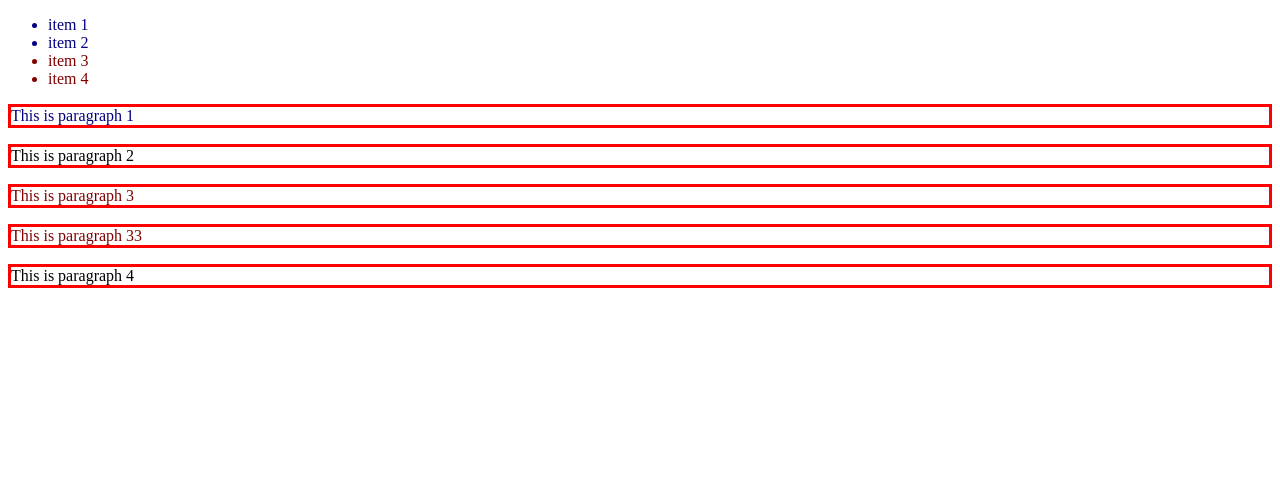
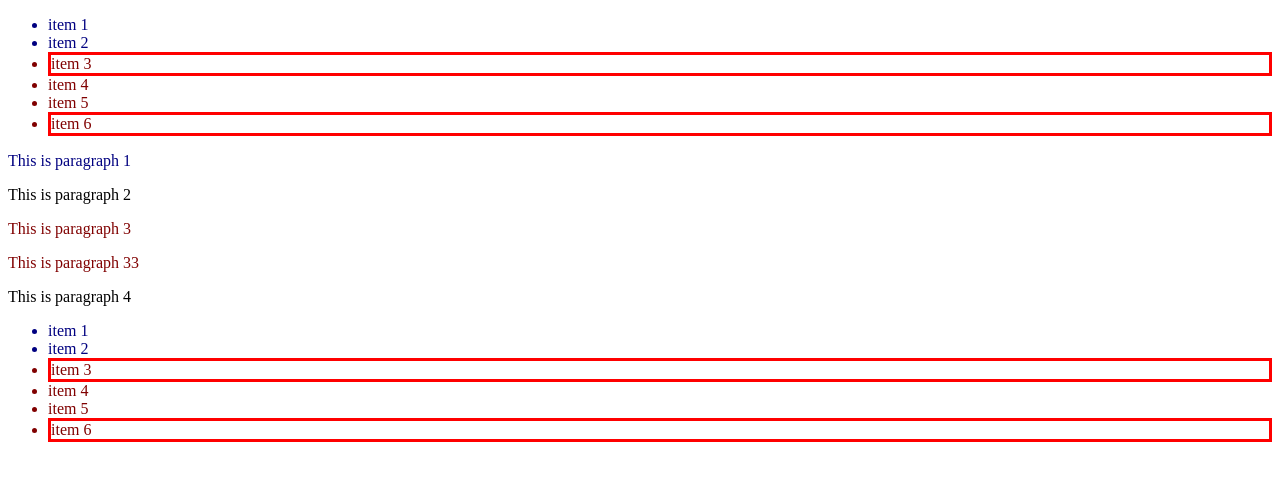
Before and after one commit to jasonlukeball/JS_jQuery, a plain HTML site: page 02_retrieving/ChildVisCont_start.html in a window 1280 px wide. Drawn offline with Linux system fonts and the light colour scheme.

Commit message:
Visibility and content filters

```diff
--- a/02_retrieving/ChildVisCont_start.html
+++ b/02_retrieving/ChildVisCont_start.html
@@ -7,20 +7,22 @@
 <script type="text/javascript">
     $("document").ready(function() {
 
-        // Any p tag that contains "3"
+        // Finds any p tag that contains "3"
         //$("p:contains(3)").css("border", "3px solid red");
 
         // Finds all elements that are parents (ie they contain at least one other element, including text)
-        $("p:parent").css("border", "3px solid red");
+        //$("p:parent").css("border", "3px solid red");
 
-        // Any ul that has a li within it with class "a"
+        // Finds any ul that has a li within it with class "a"
         // $("ul:has(li[class=a])").css("border", "3px solid red");
 
-        // The 3rd li inside a ul
+        // Finds the 3rd li inside a ul
         //$("ul li:nth-child(3)").css("border", "3px solid red");
 
-        //
-        //$("ul li:nth-child(2n)").css("border", "3px solid red");
+        // Find every third li within a ul
+        // This is going to start counting and select every 3rd li in a ul
+        // When it finds one, the counter returns to zero
+        $("ul li:nth-child(3n)").css("border", "3px solid red");
 
 
         // Find all p tags and make them visible
@@ -42,12 +44,23 @@
 		<li class="a">item 2</li>
 		<li class="b">item 3</li>
 		<li class="b">item 4</li>
+        <li class="b">item 5</li>
+        <li class="b">item 6</li>
 	</ul>
     <p class="a">This is paragraph 1</p>
     <p id="para1">This is paragraph 2</p>
     <p class="b">This is paragraph 3</p>
     <p class="b">This is paragraph 33</p>
     <p>This is paragraph 4</p>
+
+    <ul id="list1">
+        <li class="a">item 1</li>
+        <li class="a">item 2</li>
+        <li class="b">item 3</li>
+        <li class="b">item 4</li>
+        <li class="b">item 5</li>
+        <li class="b">item 6</li>
+    </ul>
 </body>
 
 
```
